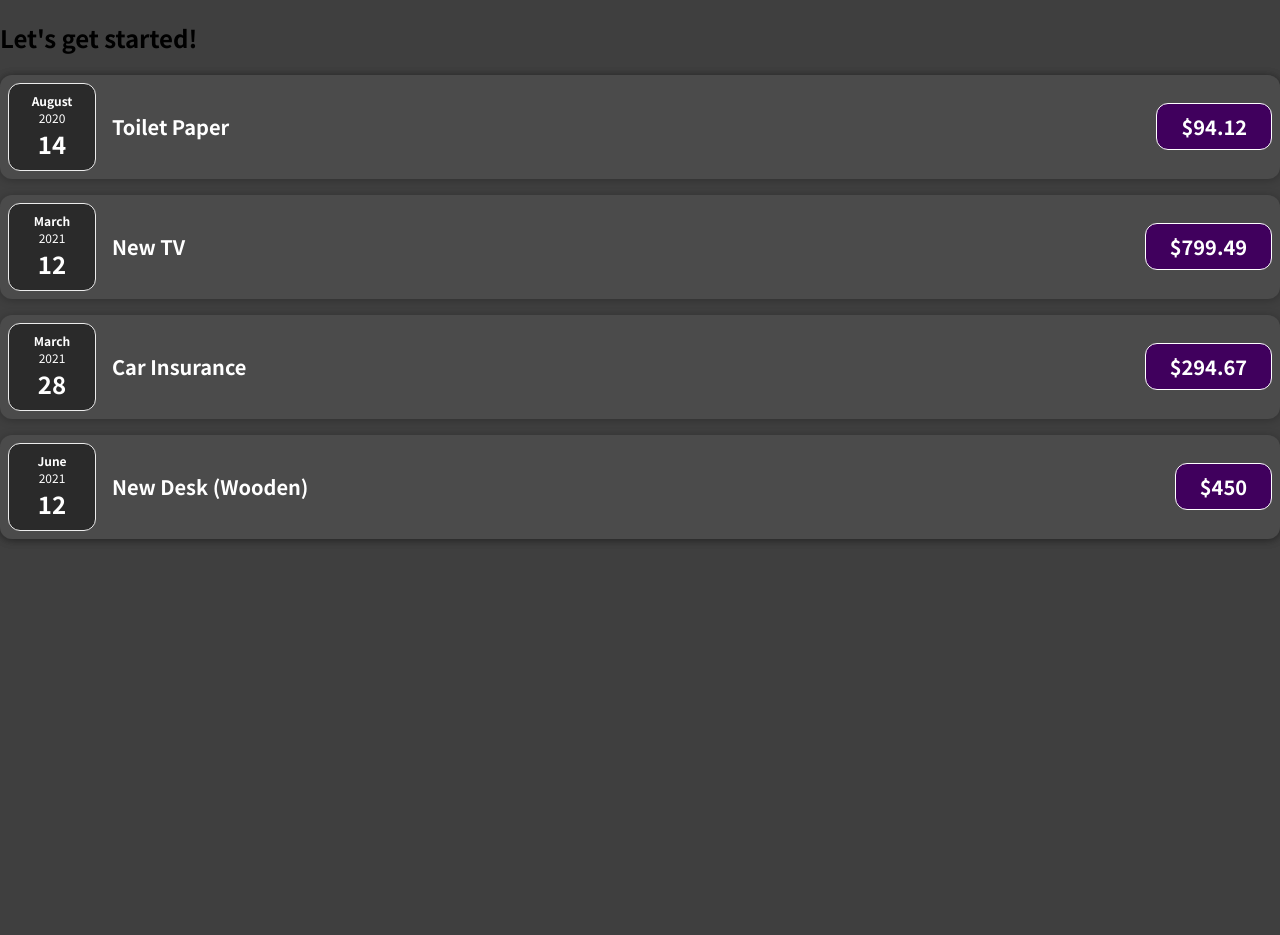
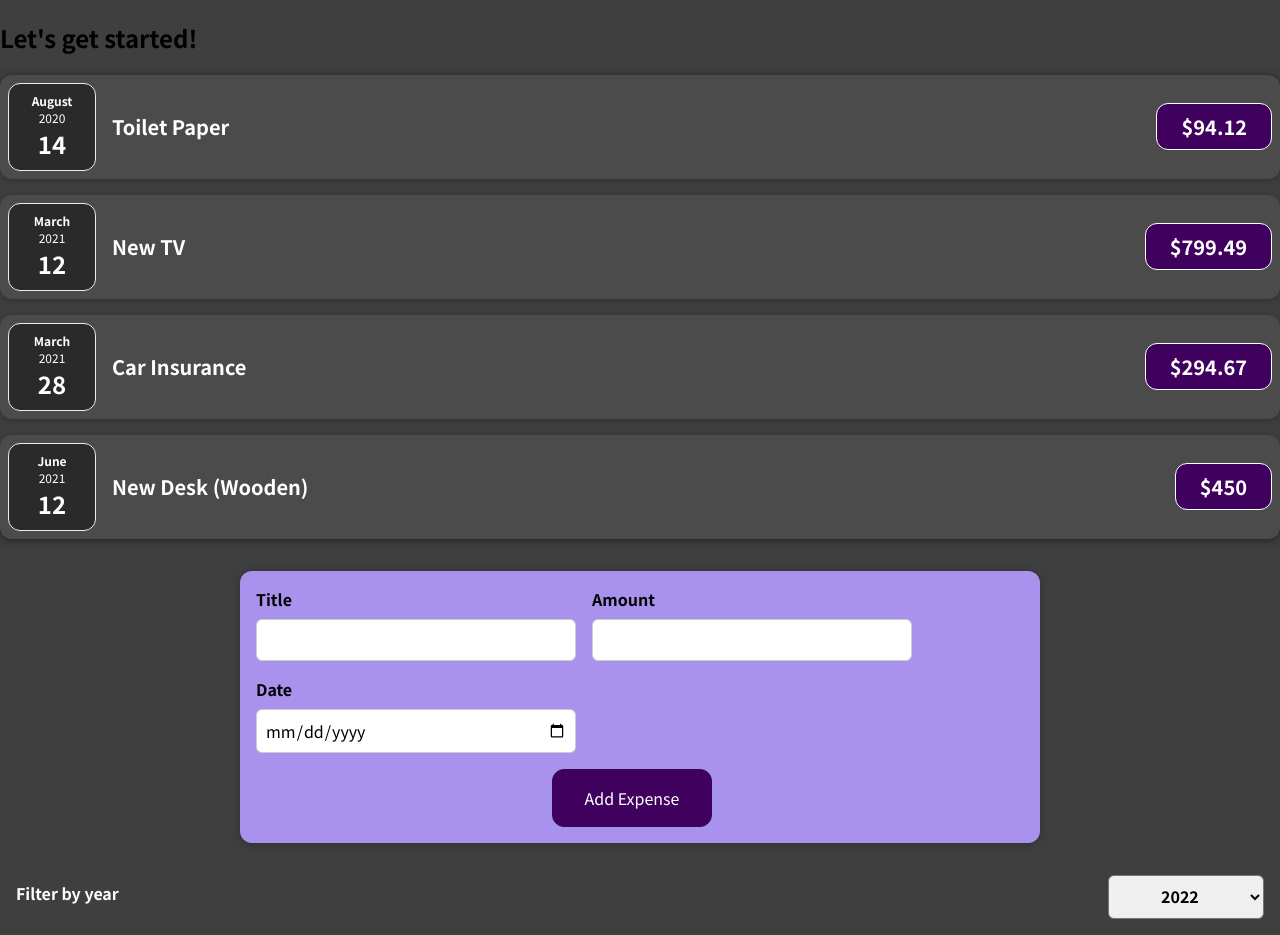
Before and after one commit to kabitabhandari/first-raect-app-1, a React (Create React App) app: page / in a window 1280 px wide. Before the commit the page ends 800 px from the top, so only its background shows below. Built offline with nearby package versions, Linux system fonts and the light colour scheme.

Commit message:
chore: communicating between components

```diff
--- a/src/App.js
+++ b/src/App.js
@@ -1,5 +1,7 @@
 import './App.css';
 import Expenses from "./component/Expenses"
+import UserInputExpense from "./component/UserInputExpense";
+import ExpenseFilter from "./component/ExpenseFilter";
 
 function App() {
     const expenses = [
@@ -24,11 +26,17 @@
         },
     ];
 
+    const addExpense = function (expense){
+        console.log("expense in app.js " , expense);
+    }
+
     return (
 
         <div>
             <h2>Let's get started!</h2>
             <Expenses expenseItem = {expenses}></Expenses>
+            <UserInputExpense addExpenseHandler = {addExpense}/>
+            <ExpenseFilter />
         </div>
     );
 }
--- /dev/null
+++ b/src/component/ExpenseFilter.js
@@ -0,0 +1,28 @@
+
+import React from 'react';
+import './ExpensesFilter.css';
+
+const ExpensesFilter = (props) => {
+
+    function clickHandler(event){
+        const userDesiredDate = event.target.date
+        console.log("user selected date is :: " , userDesiredDate)
+        props.userDate(userDesiredDate);
+    }
+
+    return (
+        <div className='expenses-filter'>
+            <div className='expenses-filter__control'>
+                <label>Filter by year</label>
+                <select>
+                    <option value='2022' onClick={clickHandler}>2022</option>
+                    <option value='2021'>2021</option>
+                    <option value='2020'>2020</option>
+                    <option value='2019'>2019</option>
+                </select>
+            </div>
+        </div>
+    );
+};
+
+export default ExpensesFilter;
--- /dev/null
+++ b/src/component/ExpenseForm.css
@@ -0,0 +1,26 @@
+.new-expense__controls {
+    display: flex;
+    flex-wrap: wrap;
+    gap: 1rem;
+    margin-bottom: 1rem;
+    text-align: left;
+}
+
+.new-expense__control label {
+    font-weight: bold;
+    margin-bottom: 0.5rem;
+    display: block;
+}
+
+.new-expense__control input {
+    font: inherit;
+    padding: 0.5rem;
+    border-radius: 6px;
+    border: 1px solid #ccc;
+    width: 20rem;
+    max-width: 100%;
+}
+
+.new-expense__actions {
+    text-align: right;
+}
--- /dev/null
+++ b/src/component/ExpenseForm.js
@@ -0,0 +1,60 @@
+import './ExpenseForm.css';
+import React, {useState} from 'react';
+
+function ExpenseForm(props){
+    const[title, setNewTitle] = useState('');
+    const[amount, setNewAmt] = useState('');
+    const[date, setNewDate] = useState('');
+    function titleChangeHandler(event){
+        setNewTitle(event.target.value);
+    }
+    //We will try to merge amount and date handler to one function
+    function genericChangeHandler(labelIdentifier, value){
+        if(labelIdentifier === 'Date'){
+            setNewDate(value)
+        }
+        if(labelIdentifier === 'Amount'){
+            setNewAmt(value)
+        }
+
+    }
+
+    const submit = function submitHandler(event){
+        event.preventDefault();
+        const expenseData = {
+            titleIs : title,
+            dateIs : new Date(date),
+            amountIs : amount
+        }
+        console.log(" Expense Object received from User: ", expenseData);
+        props.onSaveUserData(expenseData);
+
+        setNewTitle("");
+        setNewAmt("");
+        setNewDate("");
+
+
+    }
+
+    return <form onSubmit={submit}>
+        <div className= "new-expense__controls">
+            <div className= "new-expense__control">
+                <label> Title </label>
+                <input type= "text" value ={title} onChange={titleChangeHandler}/>
+            </div>
+            <div className= "new-expense__control">
+                <label> Amount </label>
+                <input type= "number" min = "0.01" step ="0.01"  value ={amount} onChange={(event) => genericChangeHandler('Amount', event.target.value)} />
+            </div>
+            <div className= "new-expense__control">
+                <label> Date </label>
+                <input type= "date" min = "2019-01-01" max="2024--12-31"  value ={date} onChange={(event) => genericChangeHandler('Date', event.target.value)}/>
+            </div>
+        </div>
+        <div  className ="new-expense__actions"></div>
+        <button type ="submit">Add Expense</button>
+    </form>
+
+}
+
+export default ExpenseForm;
--- a/src/component/ExpenseItem.js
+++ b/src/component/ExpenseItem.js
@@ -1,13 +1,23 @@
 import ExpenseDate from './ExpenseDate';
 import './ExpenseItem.css';
 import Card from "./Card";
+import React, {useState} from 'react';
 
 function ExpenseItem(props) {
+
+    const [title, setTitle] = useState(props.title);
+
+    function handler(){
+        setTitle("Updated Toilet Paper");
+        console.log(title);
+    }
+
     return (
         <Card className='expense-item'>
             <ExpenseDate date={props.date} />
             <div className='expense-item__description'>
-                <h2>{props.title}</h2>
+                {/* <h2>{props.title}</h2> */}
+                <h2 onClick={handler}>{title}</h2>
                 <div className='expense-item__price'>${props.amount}</div>
             </div>
         </Card>
--- a/src/component/Expenses.js
+++ b/src/component/Expenses.js
@@ -1,5 +1,6 @@
 import ExpenseItem from "./ExpenseItem";
 import Card from "./Card";
+import {useState} from "react";
 
 function Expenses(props) {
     return (
--- /dev/null
+++ b/src/component/ExpensesFilter.css
@@ -0,0 +1,24 @@
+.expenses-filter {
+    color: white;
+    padding: 0 1rem;
+}
+
+.expenses-filter__control {
+    display: flex;
+    width: 100%;
+    align-items: center;
+    justify-content: space-between;
+    margin: 1rem 0;
+}
+
+.expenses-filter label {
+    font-weight: bold;
+    margin-bottom: 0.5rem;
+}
+
+.expenses-filter select {
+    font: inherit;
+    padding: 0.5rem 3rem;
+    font-weight: bold;
+    border-radius: 6px;
+}
--- /dev/null
+++ b/src/component/UserInputExpense.css
@@ -0,0 +1,38 @@
+.new-expense {
+    background-color: #a892ee;
+    padding: 1rem;
+    margin: 2rem auto;
+    width: 50rem;
+    max-width: 95%;
+    border-radius: 12px;
+    text-align: center;
+    box-shadow: 0 1px 8px rgba(0, 0, 0, 0.25);
+}
+
+.new-expense button {
+    font: inherit;
+    cursor: pointer;
+    padding: 1rem 2rem;
+    border: 1px solid #40005d;
+    background-color: #40005d;
+    color: white;
+    border-radius: 12px;
+    margin-right: 1rem;
+}
+
+.new-expense button:hover,
+.new-expense button:active {
+    background-color: #510674;
+    border-color: #510674;
+}
+
+.new-expense button.alternative {
+    color: #220131;
+    border-color: transparent;
+    background-color: transparent;
+}
+
+.new-expense button.alternative:hover,
+.new-expense button.alternative:active {
+    background-color: #ddb3f8;
+}
--- /dev/null
+++ b/src/component/UserInputExpense.js
@@ -0,0 +1,22 @@
+import React from 'react';
+import './UserInputExpense.css';
+import ExpenseForm from "./ExpenseForm";
+function UserInputExpense(props) {
+
+    const saveUserData = function (data){
+        const expenseData = {
+            ...data,
+            id: Math.random().toString()
+        };
+        console.log("expense data at UserInputExpense function() " , expenseData)
+        props.addExpenseHandler(expenseData);
+    }
+
+
+
+    return <div className= "new-expense">
+       <ExpenseForm onSaveUserData = {saveUserData}/>
+    </div>
+}
+
+export default UserInputExpense;
```
